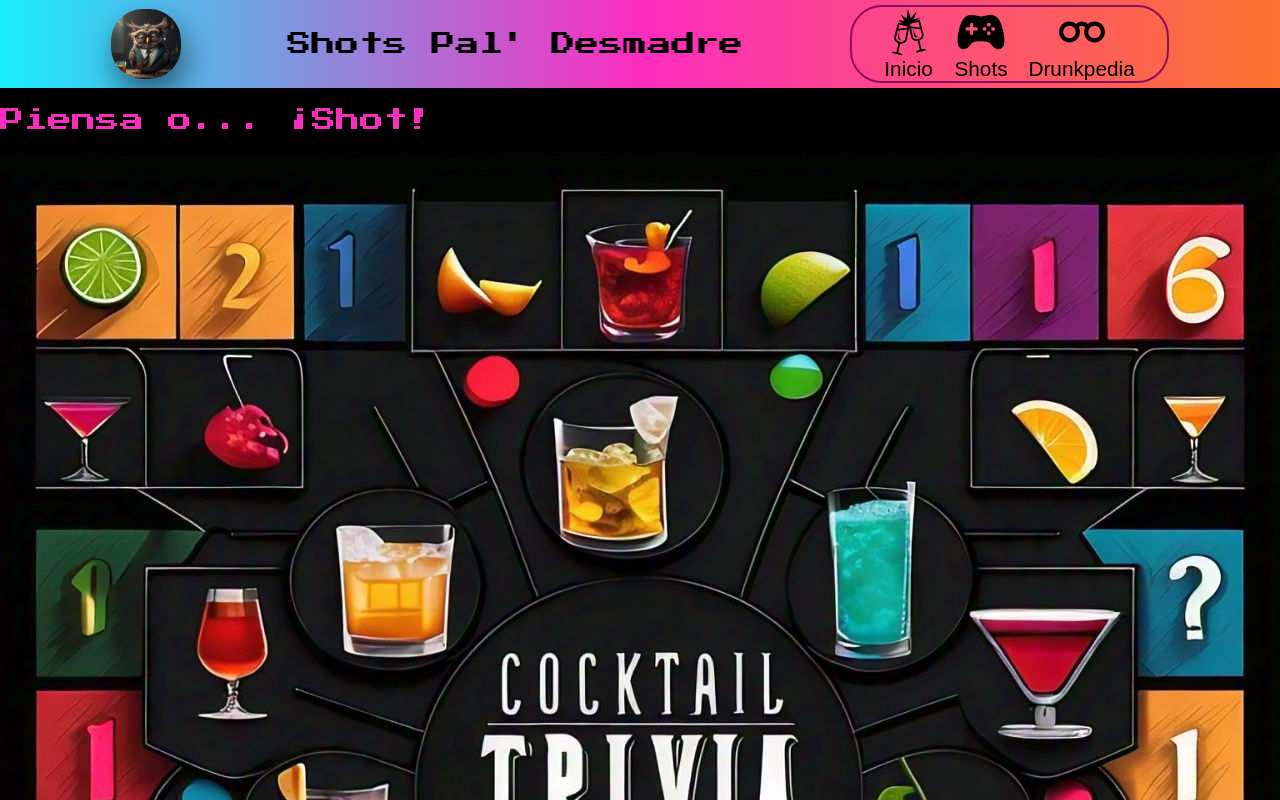
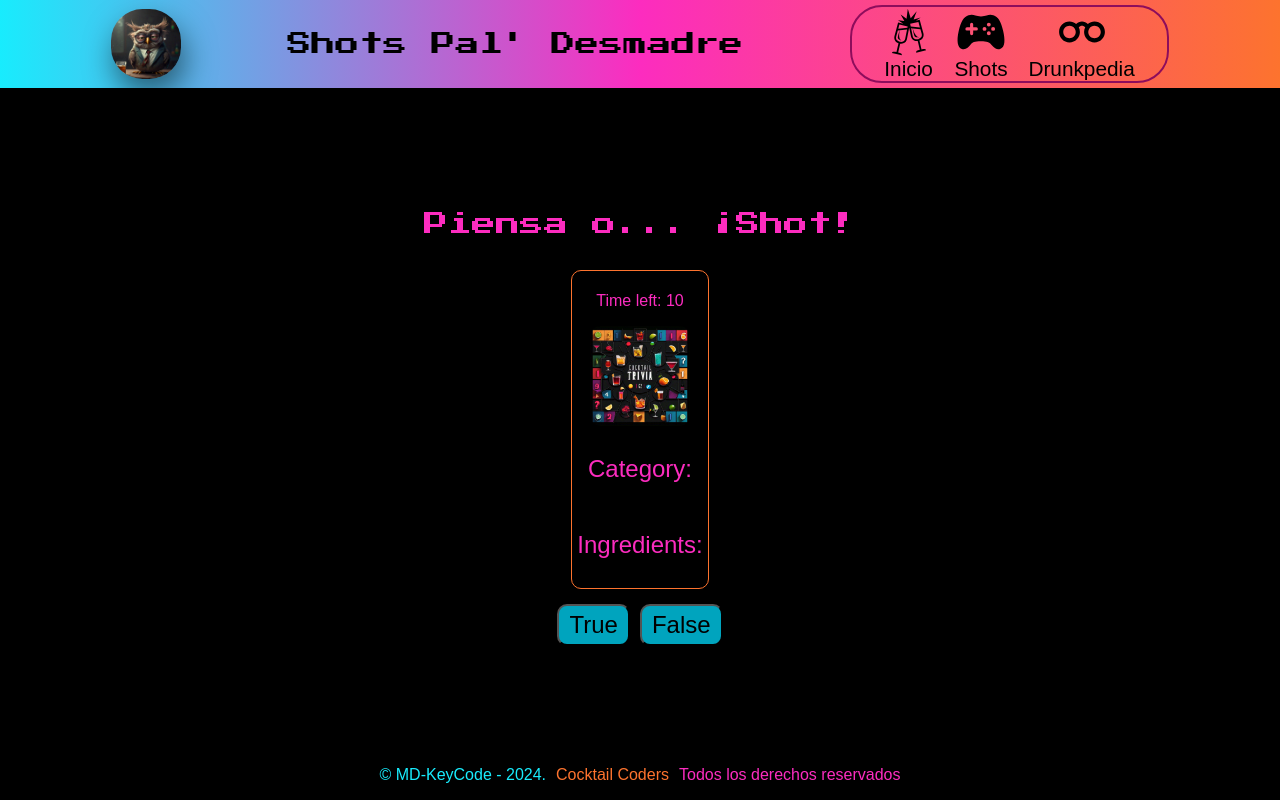
Before and after one commit to EliRoCas/MD-Cocktail-Coders-Trivia-Game, a React (Vite) app: page /trivia in a window 1280 px wide. Shown: the top 800 px of the page. Built offline with nearby package versions, Linux system fonts and the light colour scheme; a web font is replaced by a local one.

Commit message:
add: timer

```diff
--- a/src/pages/Trivia.jsx
+++ b/src/pages/Trivia.jsx
@@ -1,20 +1,40 @@
+import { useState, useEffect } from "react";
+import { useNavigate } from "react-router-dom";
+import "./trivia.scss";
 import imgTest from "../assets/cocktail-trivia-1.jpg";
+
 const Trivia = () => {
+  const [countdown, setCountdown] = useState(15);
+  const navigate = useNavigate();
+
+  useEffect(() => {
+    const timer = setInterval(() => {
+      setCountdown((prev) => prev - 1);
+    }, 1000);
+
+    if (countdown === 0) {
+      navigate("/score");
+    }
+
+    return () => clearInterval(timer);
+  }, [countdown, navigate]);
+
   return (
-    <div className="gameCard">
+    <div className="triviaContainer">
       <h2>Piensa o... ¡Shot!</h2>
-      <section>
+      <section className="gameCard">
+        <p className="timer">Time left: {countdown}</p>
         <img
           src={imgTest}
           alt="cocktail image reference"
-          className="cocktailImage"
+          className="triviaImage"
         />
         <p className="hints">Category: </p>
         <p className="hints">Ingredients: </p>
       </section>
-      <div>
-        <button>True</button>
-        <button>False</button>
+      <div className="triviaAnswers">
+        <button className="triviaButton">True</button>
+        <button className="triviaButton">False</button>
       </div>
     </div>
   );
```
